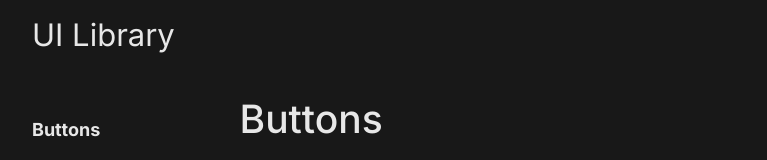
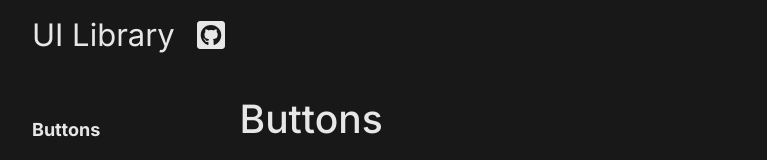
Before and after one commit to Soros87/uiverse_inspired_repo, a Next.js app: page / in a window 1280 px wide. Shown: the top 160 px of the page, without its empty margins (4-771 px from the left). Built offline with nearby package versions, Linux system fonts and the light colour scheme.

Commit message:
add github logo

```diff
--- a/src/components/cards/card7.tsx
+++ b/src/components/cards/card7.tsx
@@ -38,7 +38,7 @@ const Card7 = () => {
         <Image
           src="https://res.cloudinary.com/dfx7jn7xg/image/upload/v1701934970/socialmedia/auxq7kk3xecnccqtx0ig.jpg"
           alt="pic"
-          width={300}
+          width={400}
           height={50}
           className=" rounded-lg"
         />
--- a/src/components/header.tsx
+++ b/src/components/header.tsx
@@ -5,6 +5,7 @@ import { AiOutlineClose } from "react-icons/ai";
 import { links } from "@/lib/data";
 import Link from "next/link";
 import { NavBarItemProps } from "@/types";
+import { FaGithubSquare } from "react-icons/fa";
 
 const Header = () => {
   const [toggleMenu, setToggleMenu] = useState(false);
@@ -26,9 +27,21 @@ const Header = () => {
   return (
     <header className="z-[999] relative flex justify-between items-center ">
       <nav className="fixed top-0 h-[4.5rem] w-full rounded-none justify-start items-start bg-black-100">
-        <Link href="/" className="flex ml-9 mt-4">
+        <div className="flex ml-9 mt-4">
           <p className="text-h4 text-center justify-center">UI Library</p>
-        </Link>
+          <a
+            href="https://github.com/Soros87/uiverse_inspired_repo"
+            target="_blank"
+            className="ml-5 text-gray-700 text-[2rem] flex items-center gap-2 rounded-full borderBlack outline-none focus:scale-110 hover:scale-110 active:scale-105 transition"
+          >
+            {" "}
+            <FaGithubSquare className=" group-hover:opacity-0 text-white-100" />
+            <span className=" absolute opacity-0 group-hover:opacity-100 group-hover:text-white-100 group-hover:text-sm group-hover:translate-y-10 duration-700 whitespace-nowrap">
+              Get Source Code
+            </span>
+          </a>
+        </div>
+
         <div className="fixed top-5 right-3">
           {toggleMenu ? (
             <AiOutlineClose
```
